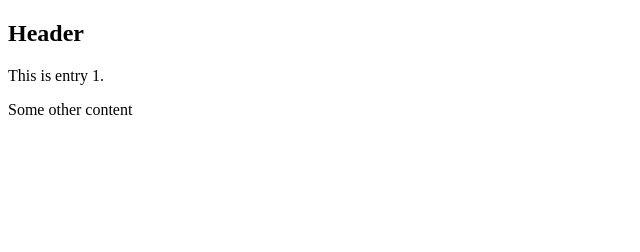
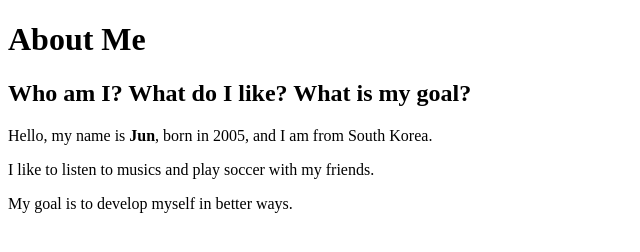
Before and after one commit to Jukdori/harmonic-collection, a plain HTML site: page entry-1/index.html in a window 1280 px wide. Shown: the whole page, without its empty margins (0-640 px from the left). Drawn offline with Linux system fonts and the light colour scheme.

Commit message:
Update index.html

```diff
--- a/entry-1/index.html
+++ b/entry-1/index.html
@@ -7,13 +7,24 @@
     <link rel="stylesheet" href="style.css" />
   </head>
   <body>
-    <div>
-      <h2>Header</h2>
-      <p>This is entry 1.</p>
-    </div>
+    <header>
+      <h1>About Me</h1>
+    </header>
 
-    <div>
-      <p>Some other content</p>
-    </div>
+    <main>
+      <section>
+        <h2>Who am I? What do I like? What is my goal?</h2>
+        <p>
+          Hello, my name is <strong>Jun</strong>, born in 2005, and I am from
+          South Korea.
+        </p>
+        <p>
+          I like to listen to musics and play soccer with my friends.
+        </p>
+        <p>
+          My goal is to develop myself in better ways.
+        </p>
+      </section>
+    </main>
   </body>
 </html>
```
